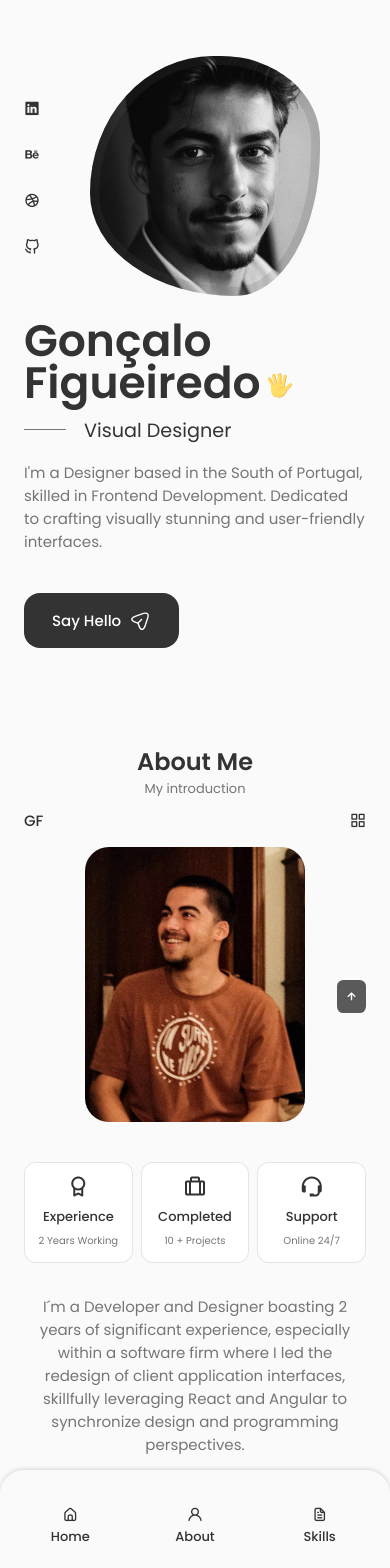
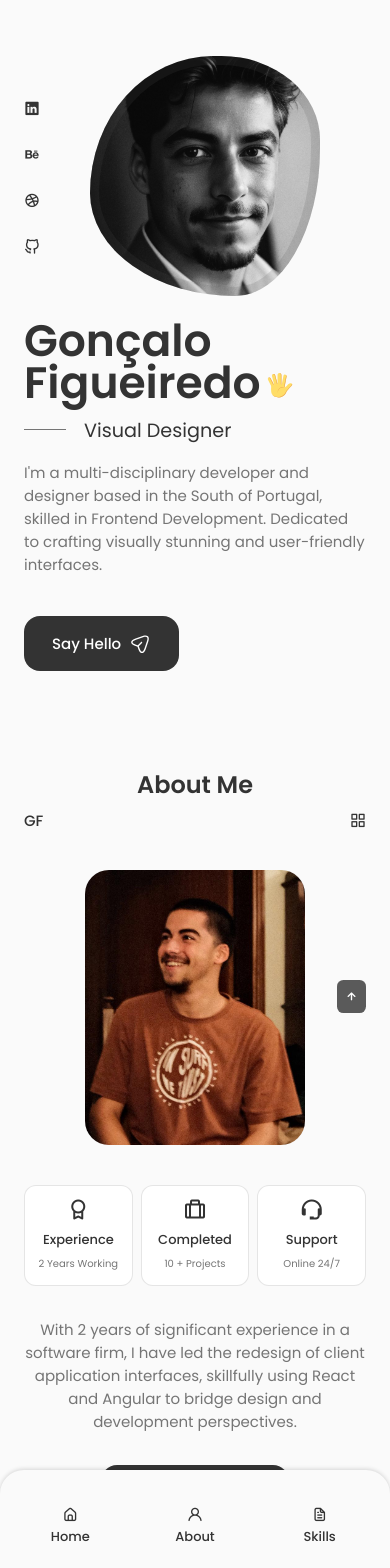
Before and after one commit to gmfigs/new-portfolio, a React (Create React App) app: page / in a window 390 px wide. Shown: the top 1568 px of the page. Built offline with nearby package versions, Linux system fonts and the light colour scheme.

Commit message:
Changed home descriptions, Img load values and configure Git LFS to track large files

```diff
--- a/src/components/about/About.jsx
+++ b/src/components/about/About.jsx
@@ -17,8 +17,7 @@
           <Info />
 
           <p className="about__description">
-            I´m a Developer and Designer boasting 2 years of significant experience, especially within a software firm
-            where I led the redesign of client application interfaces, skillfully leveraging React and Angular to synchronize design and programming perspectives.
+            With 2 years of significant experience in a software firm, I have led the redesign of client application interfaces, skillfully using React and Angular to bridge design and development perspectives.
           </p>
 
           <a download="" href={CV} className="button button--flex">
--- a/src/components/home/Data.jsx
+++ b/src/components/home/Data.jsx
@@ -72,8 +72,7 @@
       repeat={Infinity}
     /></h3>
       <p className="home__description">
-         I'm a Designer based in the South of Portugal, skilled in Frontend Development.
-          Dedicated to crafting visually stunning and user-friendly interfaces.
+        I'm a multi-disciplinary developer and designer based in the South of Portugal, skilled in Frontend Development. Dedicated to crafting visually stunning and user-friendly interfaces.
       </p>
 
       <a href="#contact" className="button button--flex">
--- a/src/components/hoyBank/HoyBank.jsx
+++ b/src/components/hoyBank/HoyBank.jsx
@@ -352,7 +352,7 @@
                 <p className="portfolio-description"><strong>To delve deeper into the project, explore the website firsthand:</strong> <a href="https://hoy-bank.netlify.app/">https://hoy-bank.netlify.app</a></p>
                 <div className="horizontal-grid">
                     <ImgLoad value="1.75" className="hoyBank__img" id="L~Lg|h~qaeE1j[j[f6fkjZj[j[ay" src={mockup}/>
-                    <ImgLoad value="1.75" className="hoyBank__img" id="L~Lg|h~qaeE1j[j[f6fkjZj[j[ay" src={mockup2}/>
+                    <ImgLoad value="0.865" className="hoyBank__img" id="L~Lg|h~qaeE1j[j[f6fkjZj[j[ay" src={mockup2}/>
                 </div>
             </div>
         </div>
--- a/src/components/hoyBank/hoyBank.css
+++ b/src/components/hoyBank/hoyBank.css
@@ -301,6 +301,10 @@
         grid-column-gap: 1.5rem;
     }
 
+    .horizontal-grid {
+        grid-template-columns: 1fr;
+    }
+
     .grid-user-persona {
         padding: 1.5rem 3rem !important;
     }
```
